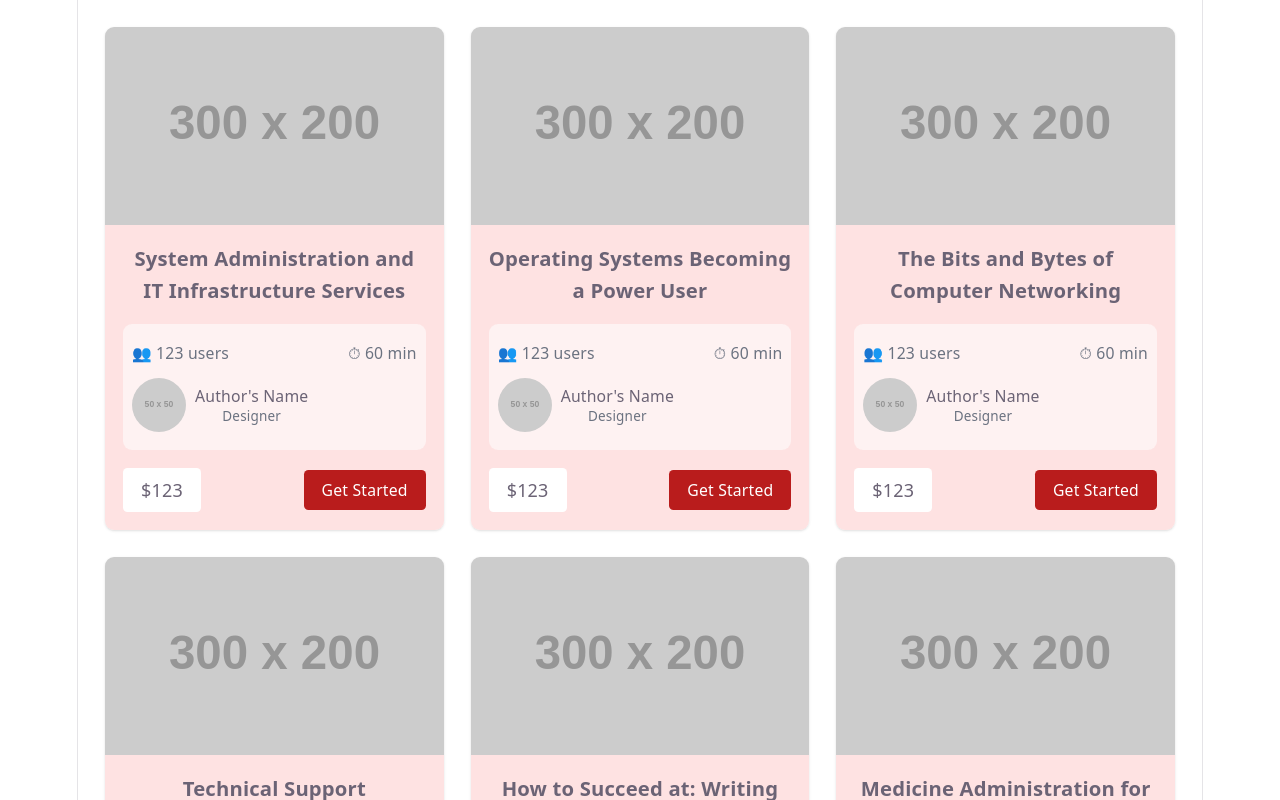
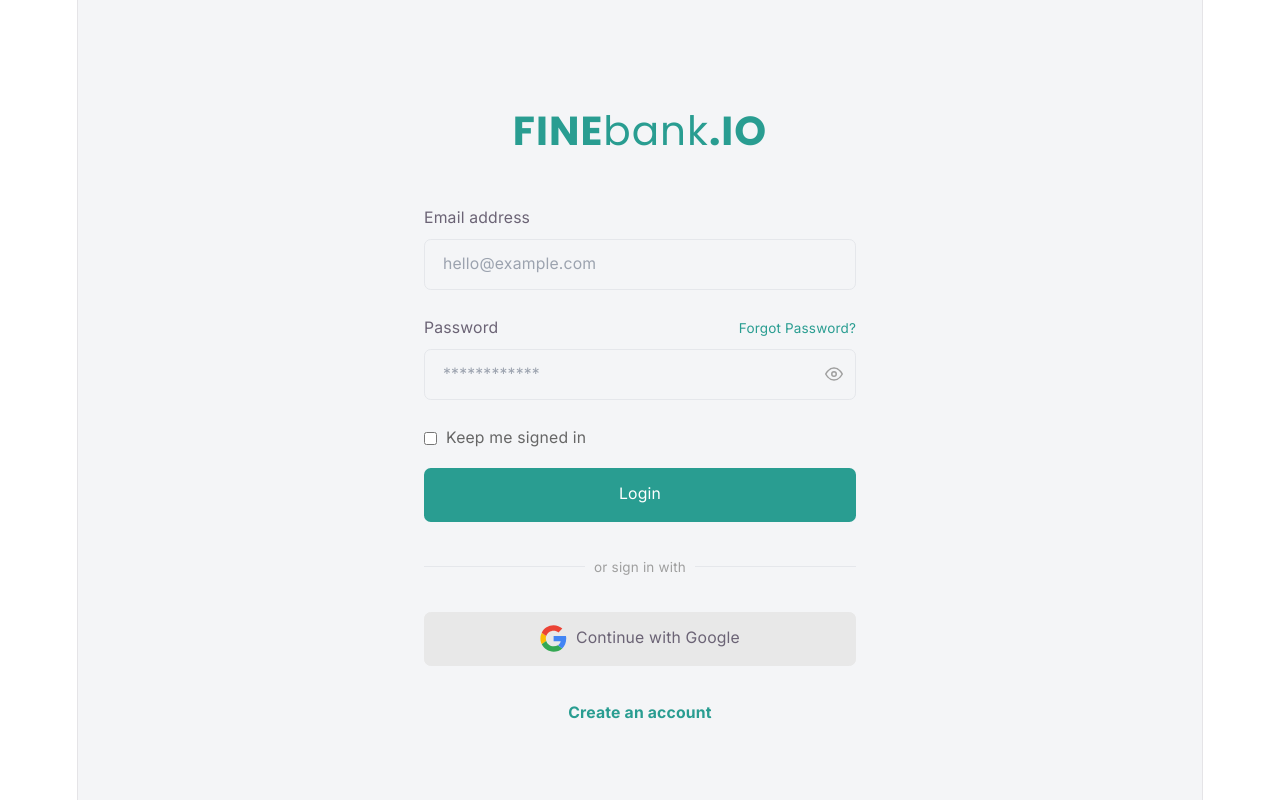
Before and after one commit to ajengpembayun/admin-ui, a React (Vite) app: page / in a window 1280 px wide. Shown: the top 800 px of the page. Built offline with nearby package versions, Linux system fonts and the light colour scheme.

Commit message:
membuat page sign in

```diff
--- a/index.html
+++ b/index.html
@@ -8,9 +8,9 @@
     <!-- TAILWIND CDN -->
     <script src="https://cdn.tailwindcss.com"></script>
 
-    <title>Vite + React</title>
+    <title>Finebank.io</title>
   </head>
-  <body>
+  <body class="font-body">
     <div id="root"></div>
     <script type="module" src="/src/main.jsx"></script>
   </body>
--- a/package.json
+++ b/package.json
@@ -10,13 +10,13 @@
     "preview": "vite preview"
   },
   "dependencies": {
-    "@tailwindcss/vite": "^4.2.2",
     "react": "^19.2.4",
     "react-dom": "^19.2.4",
-    "tailwindcss": "^4.2.2"
+    "react-icons": "^5.6.0"
   },
   "devDependencies": {
     "@eslint/js": "^9.39.4",
+    "@tailwindcss/vite": "^4.2.2",
     "@types/react": "^19.2.14",
     "@types/react-dom": "^19.2.3",
     "@vitejs/plugin-react": "^6.0.1",
@@ -24,6 +24,7 @@
     "eslint-plugin-react-hooks": "^7.0.1",
     "eslint-plugin-react-refresh": "^0.5.2",
     "globals": "^17.4.0",
+    "tailwindcss": "^4.2.2",
     "vite": "^8.0.3"
   }
 }
--- a/src/App.css
+++ b/src/App.css
@@ -1 +1,27 @@
+@import url('https://fonts.googleapis.com/css2?family=Inter:ital,opsz,wght@0,14..32,100..900;1,14..32,100..900&family=Poppins:ital,wght@0,100;0,200;0,300;0,400;0,500;0,600;0,700;0,800;0,900;1,100;1,200;1,300;1,400;1,500;1,600;1,700;1,800;1,900&display=swap');
+
+html {
+  font-size: 75%;
+}
+
 @import "tailwindcss";
+
+@theme {
+  --font-body: "Inter", sans-serif;
+  --font-poppins: "Poppins", sans-serif;
+
+  --color-primary:#299d91;
+  --color-secondary: #525256;
+  --color-defaultBlack: #191919;
+  --color-gray-01: #666666;
+  --color-gray-02: #878787;
+  --color-gray-03: #9f9f9f;
+  --color-gray-05: #e8e8e8;
+  --color-gray-06: #f3f3f3;
+  --color-special-bg: rgba(210, 210, 210, 0.25);
+  --color-special-bg2: rgba(255, 255, 255, 0.7);
+  --color-special-bg3: rgba(255, 255, 255, 0.08);
+  --color-special-mainBg: #f4f5f7;
+  --color-special-green: #4daf6e;
+  --color-special-red: #e73d1c;
+}
--- a/src/App.jsx
+++ b/src/App.jsx
@@ -1,69 +1,108 @@
 import "./App.css";
+import { useState } from "react";
+import { FiEye, FiEyeOff } from "react-icons/fi";
 
 function App() {
-  const courses = [
-    { title: "System Administration and IT Infrastructure Services" },
-    { title: "Operating Systems Becoming a Power User" },
-    { title: "The Bits and Bytes of Computer Networking" },
-    { title: "Technical Support Fundamentals" },
-    { title: "How to Succeed at: Writing Applications" },
-    { title: "Medicine Administration for Carers" },
-  ];
+  const [showPassword, setShowPassword] = useState(false);
+  return (
+    <main className="min-h-screen bg-special-mainBg flex justify-center pt-24">
+      <div className="w-full max-w-sm">
 
-  return (
-    <>
-      <div className="p-6 grid grid-cols-1 md:grid-cols-3 gap-6">
-        {courses.map((course, index) => (
-          <div key={index} className="shadow rounded-lg overflow-hidden flex flex-col
-          hover:border border-gray-500
-          hover:shadow-lg hover:scale-105 transition-transform duration-300">
+        {/* logo */}
+        <div className="font-poppins tracking-wide text-primary text-4xl mb-12">
+          <span className="font-bold">FINE</span>
+          bank
+          <span className="font-bold">.IO</span>
+        </div>
 
-            {/* Image */}
-            <img
-              src="https://www.placehold.co/300x200"
-              alt={course.title}
-              className="w-full h-44 object-cover"
-            />
+        {/* form */}
+        <div className="text-left">
+          <form>
+            <div className="mb-6">
+              <label className="block text-sm mb-2">Email address</label>
+              <input
+                type="email"
+                placeholder="hello@example.com"
+                className="w-full px-4 py-3 text-sm rounded-md bg-special-mainBg border border-gray-05 text-gray-01 focus:border-black focus:outline-none focus:ring-0"
+              />
+            </div>
+            <div className="mb-6">
+  <div className="flex justify-between items-center mb-2">
+    <label className="block text-sm">Password</label>
+    <a className="text-[var(--color-primary)] text-xs cursor-pointer hover:underline">
+      Forgot Password?
+    </a>
+  </div>
 
-            {/* Content */}
-            <div className="p-4 bg-red-100 flex flex-col justify-between h-full">
-              <h3 className="text-lg font-semibold mb-4">
-                {course.title}
-              </h3>
+  <div className="relative">
+    <input
+      type={showPassword ? "text" : "password"}
+      placeholder="************"
+      className="w-full px-4 py-3 pr-10 text-sm rounded-md bg-special-mainBg border border-gray-05 text-gray-01 focus:border-black focus:outline-none"
+    />
 
-              <div className="bg-red-50 p-2 rounded-lg">
-                <div className="text-sm text-gray-500 mt-2 flex justify-between">
-                  <span>👥 123 users</span>
-                  <span>⏱ 60 min</span>
-                </div>
+    <span
+      onClick={() => setShowPassword(!showPassword)}
+      className="absolute right-3 inset-y-0 flex items-center cursor-pointer text-gray-03"
+    >
+      {showPassword ? <FiEyeOff size={18} /> : <FiEye size={18} />}
+    </span>
+  </div>
+</div>
 
-                {/* Author */}
-                <div className="mt-3 mb-2 flex items-center gap-2">
-                  <img
-                    src="https://www.placehold.co/50x50"
-                    alt="Author's Avatar"
-                    className="w-12 h-12 rounded-full object-cover"
-                  />
-                  <div>
-                    <p className="text-sm font-medium">Author's Name</p>
-                    <p className="text-xs text-gray-500">Designer</p>
-                  </div>
-                </div>
-              </div>
-
-              {/* Footer */}
-              <div className="mt-4 flex items-center justify-between">
-                <div className="bg-white py-2 px-4 rounded">$123</div>
-                <button className="bg-red-700  hover:bg-red-900  active:bg-red-500 text-white px-4 py-2 rounded text-sm">
-                  Get Started
-                </button>
-              </div>
+            <div className="mb-4 flex items-center gap-2">
+              <input type="checkbox" className="accent-primary" />
+              <label className="text-sm text-gray-01">
+                Keep me signed in
+              </label>
             </div>
 
-          </div>
-        ))}
+            <button
+              type="submit"
+              className="w-full h-12 rounded-md text-sm text-white bg-[var(--color-primary)]"
+            >
+              Login
+            </button>
+          </form>
+        </div>
+
+        {/* divider */}
+        <div className="my-8 flex items-center text-xs text-gray-03">
+          <div className="flex-1 border-t border-gray-05"></div>
+          <span className="px-2 bg-special-mainBg">or sign in with</span>
+          <div className="flex-1 border-t border-gray-05"></div>
+        </div>
+
+        {/* google button */}
+        < div className="mb-8">
+        <button
+            type="button"
+            className="w-full h-12 flex items-center justify-center rounded-md text-sm
+             bg-[var(--color-gray-05)] border border-[var(--color-gray-05)] text-gray-01"
+        >
+            <svg
+              className="h-6 w-6 mr-2"
+              xmlns="http://www.w3.org/2000/svg"
+              viewBox="-0.5 0 48 48"
+            >
+              <path d="M9.827 24c0-1.524.253-2.985.705-4.356L2.623 13.604A23.92 23.92 0 0 0 .214 24c0 3.737.867 7.261 2.62 10.388l7.905-6.05A14.9 14.9 0 0 1 9.827 24" fill="#FBBC05"/>
+              <path d="M23.714 10.133c3.311 0 6.302 1.174 8.652 3.094l6.836-6.827C35.036 2.773 29.695.533 23.714.533 14.427.533 6.445 5.844 2.623 13.604l7.909 6.04c1.823-5.532 7.017-9.511 13.182-9.511" fill="#EB4335"/>
+              <path d="M23.714 37.867c-6.165 0-11.36-3.979-13.182-9.511l-7.909 6.04c3.822 7.761 11.804 13.071 21.091 13.071 5.732 0 11.204-2.035 15.311-5.848l-7.507-5.804c-2.118 1.335-4.785 2.052-7.804 2.052" fill="#34A853"/>
+              <path d="M46.145 24c0-1.387-.214-2.88-.534-4.267H23.714V28.8h12.604c-.63 3.091-2.345 5.467-4.8 7.014l7.507 5.804C43.339 37.614 46.145 31.649 46.145 24" fill="#4285F4"/>
+            </svg>
+            <span>Continue with Google</span>
+          </button>
+        </div>
+
+        {/* link */}
+        <div className="flex justify-center mt-3">
+          <a className="text-[var(--color-primary)] text-sm font-bold">
+            Create an account
+          </a>
+        </div>
+
       </div>
-    </>
+    </main>
   );
 }
 
```
Also changed, not shown: 1 other file (tests, documents, lock files or other folders).
